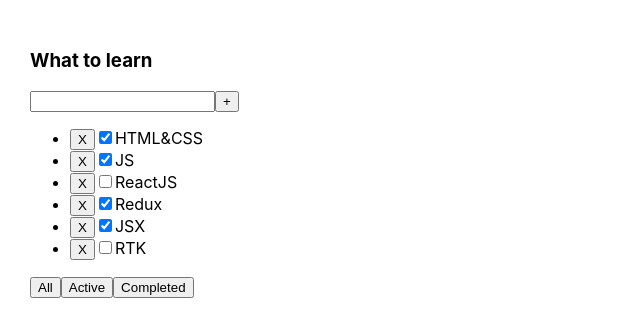
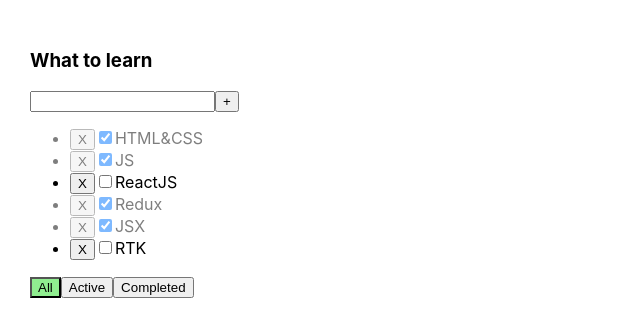
Before and after one commit to Anton-Osip/ToDoList, a React (Create React App) app: page / in a window 1280 px wide. Shown: the top 336 px of the page, without its empty margins (0-640 px from the left). Built offline with nearby package versions, Linux system fonts and the light colour scheme.

Commit message:
feat: Назад к урокам 04 🍎 - Спринт 01, неделя 4

```diff
--- a/src/App.css
+++ b/src/App.css
@@ -6,3 +6,19 @@
 .App > div {
     margin-right: 50px;
 }
+
+.error {
+    border: red 1px solid;
+}
+
+.error-message {
+    color: red;
+}
+
+.active-filter {
+    background-color: lightgreen;
+}
+
+.is-done {
+    opacity: 0.5;
+}
--- a/src/App.tsx
+++ b/src/App.tsx
@@ -32,6 +32,9 @@
         setTasks([newTasks, ...tasks])
     }
 
+    const changeTaskStatus = (taskId: string, isDone: boolean) => {
+        setTasks(tasks.map(task => task.id === taskId ? {...task, isDone: isDone} : task))
+    }
 
     let filteredTasks = tasks
     if (filter === 'Active') filteredTasks = tasks.filter((task: TaskProps) => !task.isDone)
@@ -42,9 +45,12 @@
             <TodoList
                 title = {title1}
                 tasks = {filteredTasks}
+                filter={filter}
                 removeTasks = {removeTasks}
                 filterTasks = {filterTasks}
-                addTask = {addTask}/>
+                addTask = {addTask}
+                changeTaskStatus= {changeTaskStatus}/>
+
         </div>
     );
 }
--- a/src/Button.tsx
+++ b/src/Button.tsx
@@ -1,6 +1,11 @@
 import {ButtonHTMLAttributes} from "react";
 
+type ButtonPropsType = {
+    title: string
+    onClick: () => void
+    className?: string
+} & ButtonHTMLAttributes<HTMLButtonElement>
 
-export const Button = ({title, onClick}: ButtonHTMLAttributes<HTMLButtonElement>) => {
-    return <button onClick = {onClick}>{title}</button>
+export const Button = ({title, onClick, className}: ButtonPropsType) => {
+    return <button className = {className} onClick = {onClick}>{title}</button>
 }
--- a/src/Task.tsx
+++ b/src/Task.tsx
@@ -1,23 +1,28 @@
-import React from "react";
+import React, {ChangeEvent} from "react";
 import {TaskProps} from "./TodoList";
 import {Button} from "./Button";
 
 type Props = {
     removeTasks: (id: string) => void
+    changeTaskStatus: (taskId: string, isDone: boolean) => void
 } & TaskProps;
 
-export const Task = ({id, isDone, title, removeTasks}: Props) => {
+export const Task = ({id, isDone, title, removeTasks, changeTaskStatus}: Props) => {
 
     const removeTaskHandler = () => {
         removeTasks(id)
     }
 
+    const changeTaskStatusHandler = (e: ChangeEvent<HTMLInputElement>) => {
+        changeTaskStatus(id, e.currentTarget.checked)
+    }
+
     return (
-        <li>
+        <li className = {isDone ? 'is-done' : ''}>
             <Button
                 onClick = {removeTaskHandler}
                 title = {"X"}/>
-            <input type = "checkbox" checked = {isDone}/>
+            <input type = "checkbox" checked = {isDone} onChange = {changeTaskStatusHandler}/>
             <span>{title}</span>
         </li>
     )
--- a/src/TodoList.tsx
+++ b/src/TodoList.tsx
@@ -12,28 +12,34 @@
 type Props = {
     title: string
     tasks: TaskProps[]
+    filter: FilterValue
     removeTasks: (id: string) => void
     filterTasks: (value: FilterValue) => void
     addTask: (title: string) => void
+    changeTaskStatus: (taskId: string, isDone: boolean) => void
 }
 
 export const TodoList = (props: Props) => {
-    const {title, tasks, removeTasks, filterTasks, addTask} = props;
+    const {title, tasks, filter, removeTasks, filterTasks, addTask, changeTaskStatus} = props;
 
     const [text, setText] = useState<string>('');
+    const [error, setError] = useState<string | null>(null);
 
     const mappedTasks = tasks.length ? tasks.map(task => {
-        return <Task key = {task.id} {...task} removeTasks = {removeTasks}/>
+        return <Task key = {task.id} {...task} removeTasks = {removeTasks} changeTaskStatus = {changeTaskStatus}/>
     }) : <div>Нет данных</div>
 
     const onChangeHandler = (event: ChangeEvent<HTMLInputElement>) => {
         setText(event.currentTarget.value)
+        setError(null)
     }
 
     const addTaskHandler = () => {
-        if (text) {
-            addTask(text)
+        if (text.trim()) {
+            addTask(text.trim())
             setText('')
+        } else {
+            setError('Title is required')
         }
     }
 
@@ -42,7 +48,9 @@
     }
 
     const onKeyHandler = (event: KeyboardEvent<HTMLInputElement>) => {
-        if (event.key === 'Enter') addTaskHandler()
+        if (event.key === 'Enter') {
+            addTaskHandler()
+        }
     }
 
     const changeFilterHandler = (filter: FilterValue) => {
@@ -53,8 +61,10 @@
         <div>
             <h3>{title}</h3>
             <div>
-                <input value = {text} onChange = {onChangeHandler} onKeyDown = {onKeyHandler}/>
+                <input className = {error ? 'error' : ''} value = {text} onChange = {onChangeHandler}
+                       onKeyDown = {onKeyHandler}/>
                 <button onClick = {onClickHandler}>+</button>
+                {error && <div className = {'error-message'}>{error}</div>}
             </div>
             <ul>
                 {mappedTasks}
@@ -63,9 +73,15 @@
                 {/*<button onClick = {() => changeFilterHandler('All')}>All</button>*/}
                 {/*<button onClick = {() => changeFilterHandler('Active')}>Active</button>*/}
                 {/*<button onClick = {() => changeFilterHandler('Completed')}>Completed</button>*/}
-                <Button onClick = {() => changeFilterHandler('All')} title = {'All'}/>
-                <Button onClick = {() => changeFilterHandler('Active')} title = {'Active'}/>
-                <Button onClick = {() => changeFilterHandler('Completed')} title = {'Completed'}/>
+                <Button onClick = {() => changeFilterHandler('All')}
+                        title = {'All'}
+                        className = {filter === 'All' ? 'active-filter' : ''}/>
+                <Button onClick = {() => changeFilterHandler('Active')}
+                        title = {'Active'}
+                        className = {filter === 'Active' ? 'active-filter' : ''}/>
+                <Button onClick = {() => changeFilterHandler('Completed')}
+                        title = {'Completed'}
+                        className = {filter === 'Completed' ? 'active-filter' : ''}/>
             </div>
         </div>
     )
```
